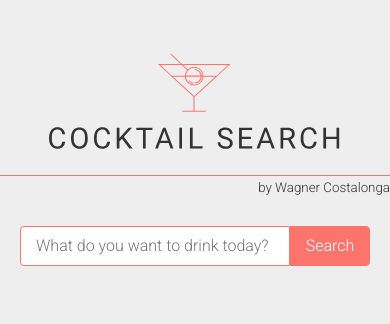
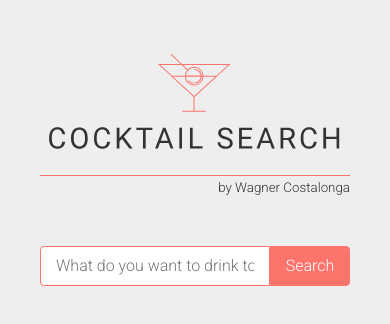
Before and after one commit to wagcostalonga/cocktail-search, a React (Create React App) app: page / in a window 390 px wide. Shown: the top 324 px of the page. Built offline with nearby package versions, Linux system fonts and the light colour scheme; the HTML template or start-up script is replaced by a standard one.

Commit message:
add media queries

```diff
--- a/src/components/Form/styles.js
+++ b/src/components/Form/styles.js
@@ -33,4 +33,9 @@ export const FormInput = styled.form`
       background: ${darken(0.05, '#fd746c')};
     }
   }
+
+  @media screen and (max-width: 575.98px) {
+    width: 100%;
+    padding: 0 40px;
+  }
 `;
--- a/src/components/Header/styles.js
+++ b/src/components/Header/styles.js
@@ -18,6 +18,10 @@ export const Container = styled.header`
     position: absolute;
     top: 180px;
   }
+
+  @media screen and (max-width: 1200px) {
+    padding: 40px 40px 20px 40px;
+  }
 `;
 
 export const Divisor = styled.div`
```
